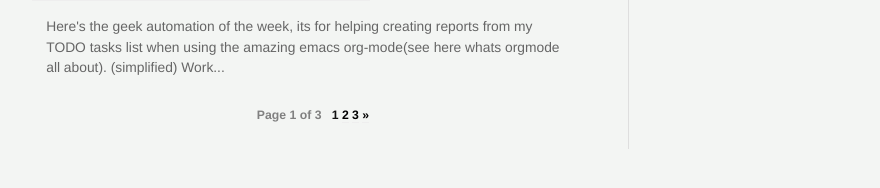
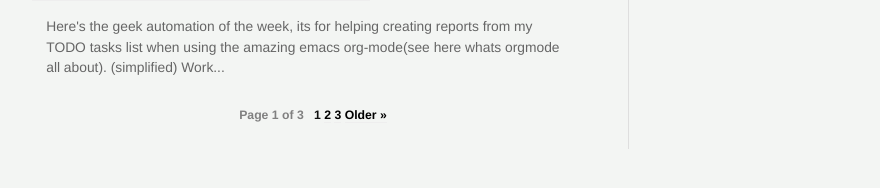
Before and after one commit to al3xandr3/al3xandr3.github.io, a Jekyll site: the page built from index.html, in a window 1280 px wide. Shown: the part 545-733 px from the top of the page, without its empty margins (167-1047 px from the left). Built offline with Jekyll 4.4.1, drawn with Linux system fonts in a browser that asks for light colours; nearby versions of some CDN libraries; the list of posts is cut into pages by our own code.

Commit message:
pagination fix + little improv

```diff
--- a/index.html
+++ b/index.html
@@ -44,7 +44,7 @@
   {% endfor %}
 
   {% if paginator.next_page %}
-    <a href="/page{{ paginator.next_page }}/" >&raquo;</a>
+    <a href="/page{{ paginator.next_page }}/" >Older&nbsp;&raquo;</a>
   {% endif %}
 
   {% capture page_plus_5 %}
```
Also changed, not shown: other parts of index.html (+1 -1 lines).
